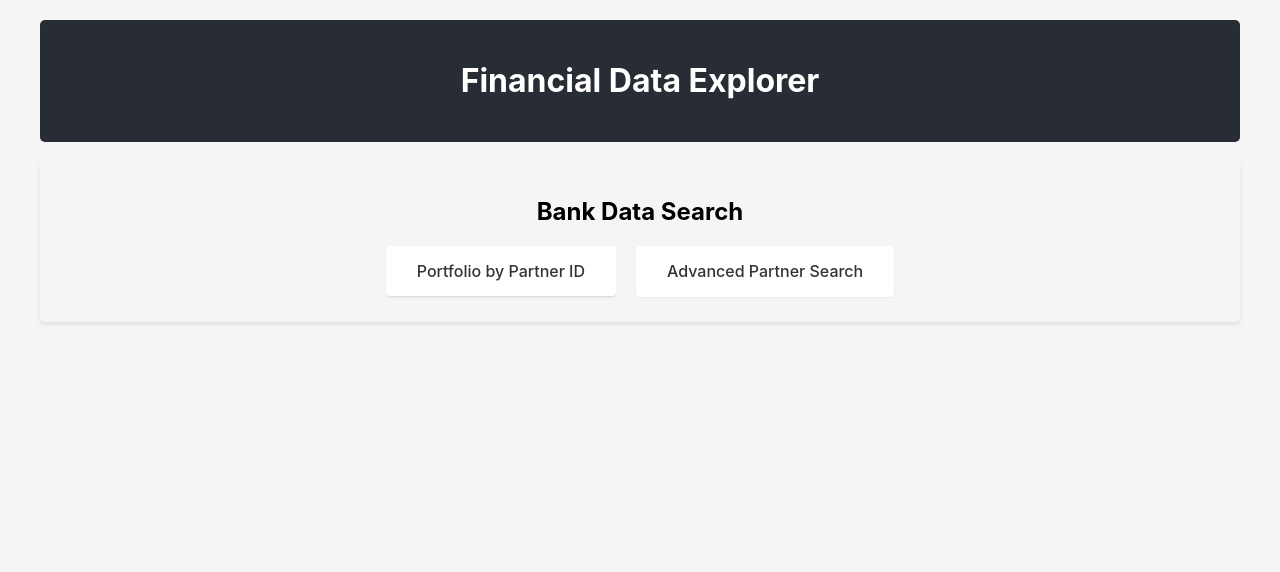
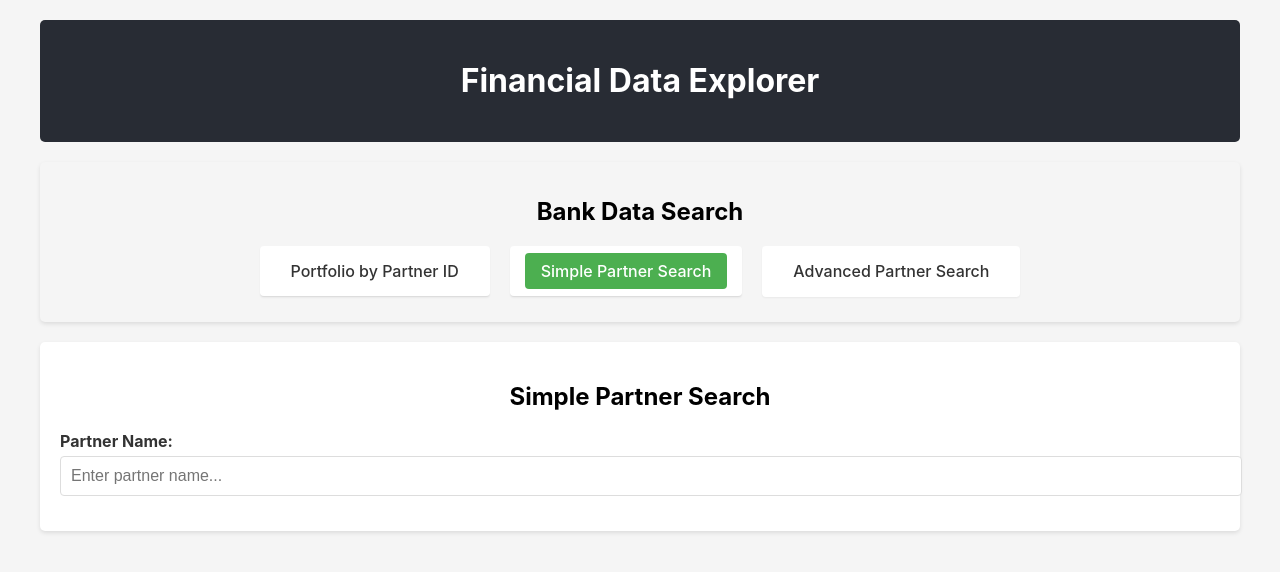
Before and after one commit to dnlwrthstr/graphql-opensearch, a React (Create React App) app in the folder frontend/: page /simple-search in a window 1280 px wide. Shown: the top 572 px of the page. Built offline with nearby package versions, Linux system fonts and the light colour scheme.

Commit message:
Add simple partner search with name autocomplete functionality

```diff
--- a/frontend/src/App.js
+++ b/frontend/src/App.js
@@ -6,6 +6,7 @@ import './App.css';
 // Import components
 import Navigation from './components/Navigation';
 import PartnerPortfolioView from './components/PartnerPortfolioView';
+import SimplePartnerSearch from './components/SimplePartnerSearch';
 import AdvancedPartnerSearch from './components/AdvancedPartnerSearch';
 
 // Initialize Apollo Client
@@ -27,6 +28,7 @@ function App() {
           <main>
             <Routes>
               <Route path="/" element={<PartnerPortfolioView />} />
+              <Route path="/simple-search" element={<SimplePartnerSearch />} />
               <Route path="/advanced-search" element={<AdvancedPartnerSearch />} />
             </Routes>
           </main>
--- a/frontend/src/components/AdvancedPartnerSearch.js
+++ b/frontend/src/components/AdvancedPartnerSearch.js
@@ -3,8 +3,8 @@ import { gql, useQuery, useLazyQuery } from '@apollo/client';
 
 // GraphQL query for searching partners
 const SEARCH_PARTNERS = gql`
-  query SearchPartners($query: String) {
-    searchPartners(query: $query) {
+  query SearchPartners($query: String, $id: ID) {
+    searchPartners(query: $query, id: $id) {
       id
       partner_type
       name
@@ -53,11 +53,12 @@ function AdvancedPartnerSearch() {
 
   const [executeQuery, setExecuteQuery] = useState(false);
   const [searchQuery, setSearchQuery] = useState('');
+  const [searchId, setSearchId] = useState(null);
   const [suggestions, setSuggestions] = useState([]);
   const [showSuggestions, setShowSuggestions] = useState(false);
 
   const { loading, error, data } = useQuery(SEARCH_PARTNERS, {
-    variables: { query: searchQuery },
+    variables: { query: searchQuery, id: searchId },
     skip: !executeQuery
   });
 
@@ -98,12 +99,20 @@ function AdvancedPartnerSearch() {
   };
 
   const handleSuggestionClick = (suggestion) => {
-    setSearchParams({
+    // Only update name and partner_id from the suggestion
+    const updatedParams = {
       ...searchParams,
       name: suggestion.name,
       partner_id: suggestion.id
-    });
+    };
+
+    setSearchParams(updatedParams);
     setShowSuggestions(false);
+
+    // Immediately execute search by ID only
+    setSearchQuery('');
+    setSearchId(suggestion.id);
+    setExecuteQuery(true);
   };
 
   const handleCheckboxChange = (e) => {
@@ -117,21 +126,25 @@ function AdvancedPartnerSearch() {
   const handleSubmit = (e) => {
     e.preventDefault();
 
-    // Build search query from non-empty parameters
-    const queryParts = [];
-    Object.entries(searchParams).forEach(([key, value]) => {
-      if (value) {
-        // Map partner_id to id in the search query
-        if (key === 'partner_id') {
-          queryParts.push(`id:${value}`);
-        } else {
+    // Check if partner_id is provided
+    if (searchParams.partner_id) {
+      // If partner_id is provided, use it directly for ID search
+      setSearchId(searchParams.partner_id);
+      setSearchQuery('');
+    } else {
+      // Build search query from non-empty parameters (excluding partner_id)
+      const queryParts = [];
+      Object.entries(searchParams).forEach(([key, value]) => {
+        if (value && key !== 'partner_id') {
           queryParts.push(`${key}:${value}`);
         }
-      }
-    });
+      });
 
-    const query = queryParts.join(' AND ');
-    setSearchQuery(query);
+      const query = queryParts.join(' AND ');
+      setSearchQuery(query);
+      setSearchId(null);
+    }
+
     setExecuteQuery(true);
   };
 
@@ -149,6 +162,8 @@ function AdvancedPartnerSearch() {
       pep_flag: '',
       sanctions_screened: ''
     });
+    setSearchQuery('');
+    setSearchId(null);
     setExecuteQuery(false);
   };
 
--- a/frontend/src/components/Navigation.js
+++ b/frontend/src/components/Navigation.js
@@ -17,6 +17,14 @@ function Navigation() {
         </li>
         <li>
           <NavLink
+            to="/simple-search"
+            className={({ isActive }) => isActive ? "active-nav-link" : "nav-link"}
+          >
+            Simple Partner Search
+          </NavLink>
+        </li>
+        <li>
+          <NavLink
             to="/advanced-search"
             className={({ isActive }) => isActive ? "active-nav-link" : "nav-link"}
           >
--- /dev/null
+++ b/frontend/src/components/SimplePartnerSearch.js
@@ -0,0 +1,227 @@
+import React, { useState, useEffect } from 'react';
+import { gql, useLazyQuery } from '@apollo/client';
+
+// GraphQL query for autocomplete
+const AUTOCOMPLETE_PARTNER_NAME = gql`
+  query AutocompletePartnerName($query: String!) {
+    autocompletePartnerName(query: $query) {
+      id
+      name
+      residency_country
+      nationality
+    }
+  }
+`;
+
+// GraphQL query for partner with portfolios
+const GET_PARTNER_WITH_PORTFOLIOS = gql`
+  query GetPartnerWithPortfolios($id: ID!) {
+    getPartner(id: $id) {
+      id
+      partner_type
+      name
+      residency_country
+      nationality
+      created_at
+      portfolios {
+        id
+        name
+        currency
+        created_at
+        positions {
+          instrument_id
+          quantity
+          market_value
+          currency
+          instrument {
+            id
+            name
+            isin
+            type
+            currency
+          }
+        }
+      }
+    }
+  }
+`;
+
+function SimplePartnerSearch() {
+  const [partnerName, setPartnerName] = useState('');
+  const [suggestions, setSuggestions] = useState([]);
+  const [showSuggestions, setShowSuggestions] = useState(false);
+  const [selectedPartnerId, setSelectedPartnerId] = useState(null);
+  const [expandedPortfolios, setExpandedPortfolios] = useState({});
+
+  // Lazy query for autocomplete
+  const [getAutocompleteSuggestions, { loading: autocompleteLoading, data: autocompleteData }] = useLazyQuery(
+    AUTOCOMPLETE_PARTNER_NAME,
+    {
+      fetchPolicy: 'network-only',
+      onCompleted: (data) => {
+        if (data && data.autocompletePartnerName) {
+          setSuggestions(data.autocompletePartnerName);
+          setShowSuggestions(true);
+        }
+      }
+    }
+  );
+
+  // Query for partner with portfolios
+  const [getPartnerWithPortfolios, { loading: partnerLoading, data: partnerData }] = useLazyQuery(
+    GET_PARTNER_WITH_PORTFOLIOS,
+    {
+      fetchPolicy: 'network-only'
+    }
+  );
+
+  // Debounce function for autocomplete
+  useEffect(() => {
+    const timer = setTimeout(() => {
+      if (partnerName && partnerName.length >= 2) {
+        getAutocompleteSuggestions({ variables: { query: partnerName } });
+      } else {
+        setSuggestions([]);
+        setShowSuggestions(false);
+      }
+    }, 300); // 300ms debounce
+
+    return () => clearTimeout(timer);
+  }, [partnerName, getAutocompleteSuggestions]);
+
+  const handleInputChange = (e) => {
+    setPartnerName(e.target.value);
+    setSelectedPartnerId(null); // Clear selected partner when input changes
+  };
+
+  const handleSuggestionClick = (suggestion) => {
+    setPartnerName(suggestion.name);
+    setShowSuggestions(false);
+    setSelectedPartnerId(suggestion.id);
+    getPartnerWithPortfolios({ variables: { id: suggestion.id } });
+  };
+
+  const togglePortfolio = (portfolioId) => {
+    setExpandedPortfolios(prev => ({
+      ...prev,
+      [portfolioId]: !prev[portfolioId]
+    }));
+  };
+
+  return (
+    <div className="partner-portfolio-view-container">
+      <h2>Simple Partner Search</h2>
+      <div className="search-inputs">
+        <div className="input-group">
+          <label>Partner Name:</label>
+          <div className="autocomplete-container">
+            <input
+              type="text"
+              value={partnerName}
+              onChange={handleInputChange}
+              placeholder="Enter partner name..."
+              onFocus={() => partnerName.length >= 2 && setShowSuggestions(true)}
+              onBlur={() => setTimeout(() => setShowSuggestions(false), 200)}
+            />
+            {showSuggestions && suggestions.length > 0 && (
+              <div className="suggestions-dropdown">
+                {suggestions.map((suggestion, index) => (
+                  <div
+                    key={index}
+                    className="suggestion-item"
+                    onClick={() => handleSuggestionClick(suggestion)}
+                  >
+                    <div className="suggestion-name">{suggestion.name}</div>
+                    <div className="suggestion-details">
+                      <span>ID: {suggestion.id}</span>
+                      {suggestion.residency_country && <span>Residence: {suggestion.residency_country}</span>}
+                      {suggestion.nationality && <span>Nationality: {suggestion.nationality}</span>}
+                    </div>
+                  </div>
+                ))}
+              </div>
+            )}
+            {autocompleteLoading && <div className="loading-indicator">Loading suggestions...</div>}
+          </div>
+        </div>
+      </div>
+
+      {partnerLoading && <p>Loading partner data...</p>}
+
+      {partnerData && partnerData.getPartner && (
+        <div className="partner-portfolio-content">
+          <div className="partner-info">
+            <h3>{partnerData.getPartner.name}</h3>
+            <p>Partner ID: {partnerData.getPartner.id} | Type: {partnerData.getPartner.partner_type}</p>
+            {partnerData.getPartner.residency_country && <p>Residency: {partnerData.getPartner.residency_country}</p>}
+            {partnerData.getPartner.nationality && <p>Nationality: {partnerData.getPartner.nationality}</p>}
+            <p>Created: {partnerData.getPartner.created_at}</p>
+          </div>
+
+          <div className="portfolios-section">
+            <h3>Portfolios</h3>
+            {partnerData.getPartner.portfolios.length === 0 ? (
+              <p>No portfolios found for this partner</p>
+            ) : (
+              <div className="portfolios-list">
+                {partnerData.getPartner.portfolios.map(portfolio => (
+                  <div key={portfolio.id} className="portfolio-item">
+                    <div
+                      className="portfolio-header"
+                      onClick={() => togglePortfolio(portfolio.id)}
+                    >
+                      <h4>{portfolio.name}</h4>
+                      <div className="portfolio-summary">
+                        <p>Currency: {portfolio.currency} | Created: {portfolio.created_at} | Positions: {portfolio.positions.length}</p>
+                      </div>
+                      <span>{expandedPortfolios[portfolio.id] ? '▼' : '►'}</span>
+                    </div>
+
+                    {expandedPortfolios[portfolio.id] && (
+                      <div className="positions-list">
+                        <h5>Positions</h5>
+                        {portfolio.positions.length === 0 ? (
+                          <p>No positions in this portfolio</p>
+                        ) : (
+                          <table>
+                            <thead>
+                              <tr>
+                                <th>Instrument Name</th>
+                                <th>ISIN</th>
+                                <th>Type</th>
+                                <th>Quantity</th>
+                                <th>Market Value</th>
+                                <th>Currency</th>
+                              </tr>
+                            </thead>
+                            <tbody>
+                              {portfolio.positions.map((position, index) => {
+                                const instrument = position.instrument || {};
+                                return (
+                                  <tr key={index}>
+                                    <td>{instrument.name || 'Unknown'}</td>
+                                    <td>{instrument.isin || 'N/A'}</td>
+                                    <td>{instrument.type || 'N/A'}</td>
+                                    <td>{position.quantity ? position.quantity.toLocaleString() : 'N/A'}</td>
+                                    <td>{position.market_value ? position.market_value.toLocaleString() : 'N/A'}</td>
+                                    <td>{position.currency || 'N/A'}</td>
+                                  </tr>
+                                );
+                              })}
+                            </tbody>
+                          </table>
+                        )}
+                      </div>
+                    )}
+                  </div>
+                ))}
+              </div>
+            )}
+          </div>
+        </div>
+      )}
+    </div>
+  );
+}
+
+export default SimplePartnerSearch;
```
